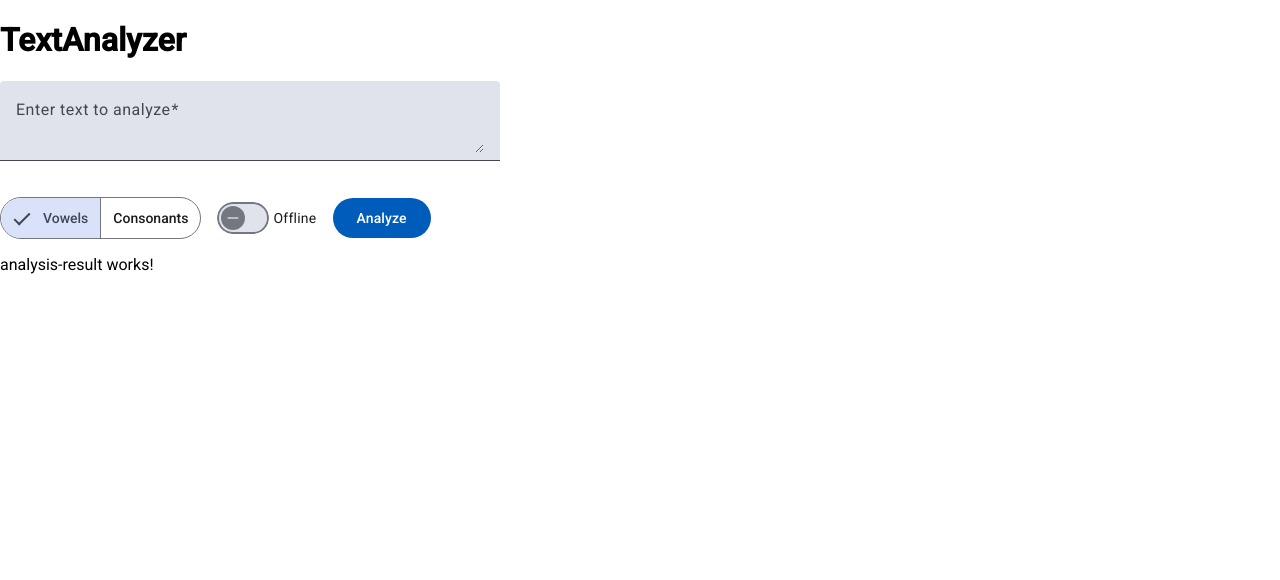
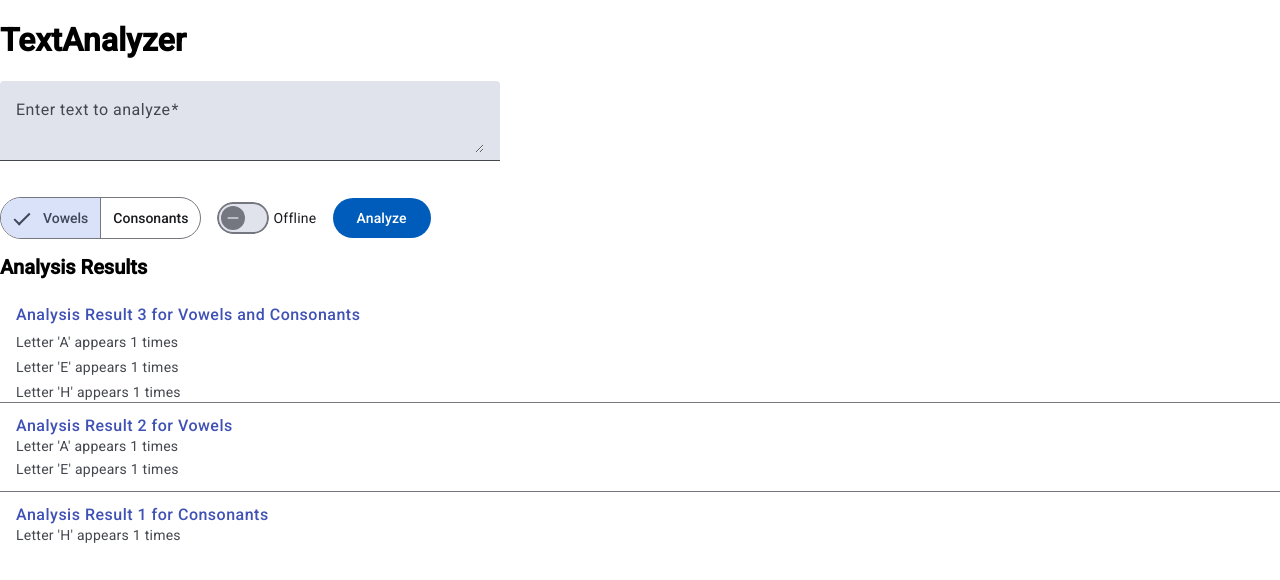
Before and after one commit to aylin-sarioglu/coding-task, an Angular app in the folder frontend/text-analyzer-app/: page / in a window 1280 px wide. Shown: the top 580 px of the page. Built offline with nearby package versions, Linux system fonts and the light colour scheme.

Commit message:
feat: add core ui elements for AnalysisResultComponent

```diff
--- a/frontend/text-analyzer-app/src/components/analysis-result/analysis-result.component.css
+++ b/frontend/text-analyzer-app/src/components/analysis-result/analysis-result.component.css
@@ -0,0 +1,10 @@
+.list-title {
+  margin: 1rem 0;
+  font-weight: bold;
+  font-size: 1.25rem;
+}
+
+.list-item-title {
+  font-weight: 500;
+  color: #3f51b5;
+}
--- a/frontend/text-analyzer-app/src/components/analysis-result/analysis-result.component.html
+++ b/frontend/text-analyzer-app/src/components/analysis-result/analysis-result.component.html
@@ -1 +1,31 @@
-<p>analysis-result works!</p>
+<main class="main">
+  <h2 class="list-title">Analysis Results</h2>
+
+  <mat-list role="list" class="analysis-result-list">
+    <mat-list-item>
+      <span matListItemTitle class="list-item-title"
+        >Analysis Result 3 for Vowels and Consonants</span
+      >
+      <span matListItemLine>Letter 'A' appears 1 times</span>
+      <span matListItemLine>Letter 'E' appears 1 times</span>
+      <span matListItemLine>Letter 'H' appears 1 times</span>
+    </mat-list-item>
+    <mat-divider></mat-divider>
+
+    <mat-list-item>
+      <span matListItemTitle class="list-item-title"
+        >Analysis Result 2 for Vowels</span
+      >
+      <span matListItemLine>Letter 'A' appears 1 times</span>
+      <span matListItemLine>Letter 'E' appears 1 times</span>
+    </mat-list-item>
+    <mat-divider></mat-divider>
+
+    <mat-list-item>
+      <span matListItemTitle class="list-item-title"
+        >Analysis Result 1 for Consonants</span
+      >
+      <span matListItemLine>Letter 'H' appears 1 times</span>
+    </mat-list-item>
+  </mat-list>
+</main>
```
Also changed, not shown: frontend/text-analyzer-app/src/components/analysis-result/analysis-result.component.ts (+4 -5 lines).
